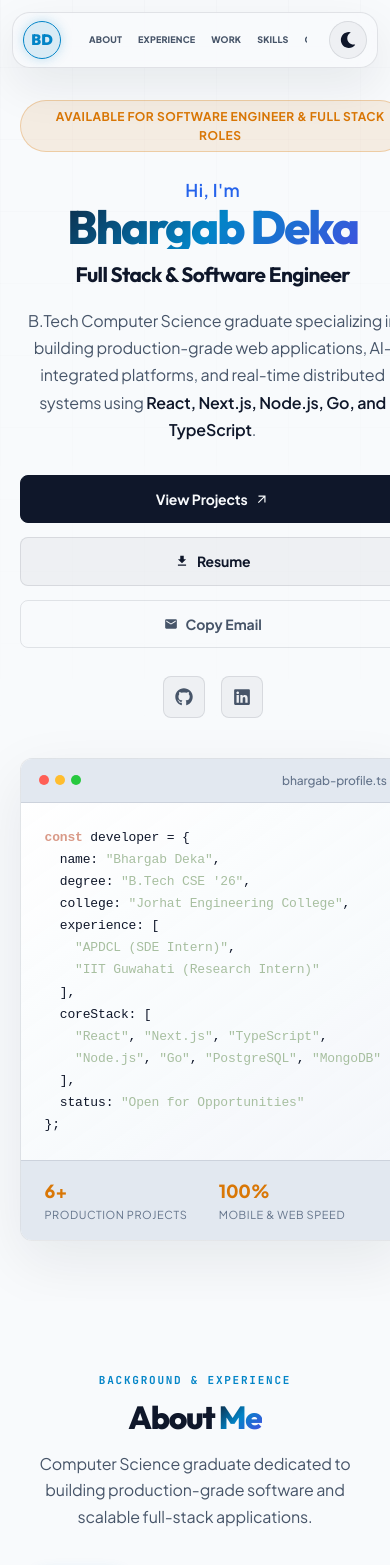
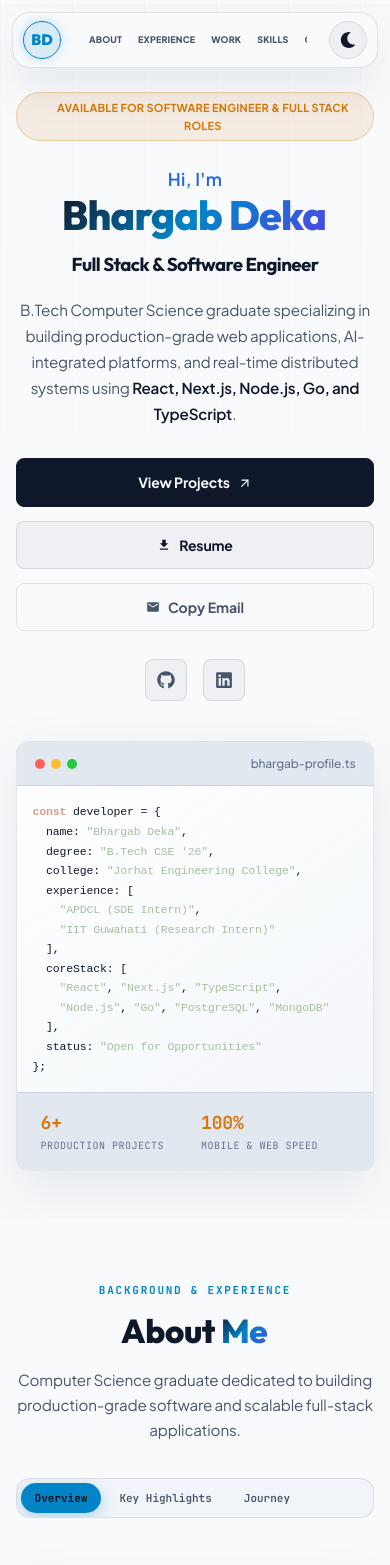
Before and after one commit to bhargabdeka-deka/bhargab-portfolio, a React (Vite) app: page / in a window 390 px wide. Shown: the top 1565 px of the page. Built offline with nearby package versions, Linux system fonts and the light colour scheme.

Commit message:
Fix text clipping and mobile font responsiveness for small screen devices (320px+)

```diff
--- a/src/components/styles/Career.css
+++ b/src/components/styles/Career.css
@@ -102,8 +102,9 @@
 }
 
 .tech-badge {
+  font-family: var(--font-code);
   font-size: 11px;
-  font-weight: 700;
+  font-weight: 600;
   color: var(--text-primary);
   background: var(--subtle-surface);
   border: 1px solid var(--border-subtle);
--- a/src/components/styles/Landing.css
+++ b/src/components/styles/Landing.css
@@ -86,21 +86,25 @@
 
 .landing-name {
   font-size: clamp(3.2rem, 6vw, 5.5rem);
-  line-height: 0.95;
+  line-height: 1.05;
   margin: 0 0 12px;
-  letter-spacing: -0.04em;
+  letter-spacing: -0.03em;
+  word-break: normal;
+  overflow-wrap: break-word;
+  padding-right: 0.04em;
+  padding-bottom: 0.02em;
 }
 
 .landing-tagline {
-  font-size: clamp(1.3rem, 2.4vw, 1.85rem);
+  font-size: clamp(1.25rem, 2.4vw, 1.85rem);
   font-weight: 700;
   color: var(--text-primary);
   margin: 0 0 20px;
-  line-height: 1.25;
+  line-height: 1.3;
 }
 
 .landing-subtitle {
-  font-size: clamp(1rem, 1.4vw, 1.15rem);
+  font-size: clamp(0.95rem, 1.4vw, 1.15rem);
   color: var(--text-secondary);
   margin: 0 0 32px;
   max-width: 640px;
@@ -257,11 +261,12 @@
 }
 
 .code-card-body {
-  padding: 24px;
+  padding: 20px 24px;
   font-family: var(--font-code);
   font-size: 13px;
   line-height: 1.7;
   overflow-x: auto;
+  -webkit-overflow-scrolling: touch;
 }
 
 .code-card-body pre {
@@ -286,13 +291,15 @@
 }
 
 .stat-num {
+  font-family: var(--font-code);
   font-size: 18px;
   font-weight: 800;
   color: var(--accent-gold);
 }
 
 .stat-txt {
-  font-size: 11px;
+  font-family: var(--font-code);
+  font-size: 10px;
   color: var(--text-muted);
   text-transform: uppercase;
   letter-spacing: 0.05em;
@@ -371,11 +378,28 @@
 
 @media screen and (max-width: 640px) {
   .landing-section {
-    padding: 100px var(--section-padding-inline) 60px;
+    padding: 92px var(--section-padding-inline) 48px;
+  }
+
+  .hero-status-pill {
+    max-width: 100%;
+    padding: 6px 12px;
+  }
+
+  .hero-status-pill span:not(.status-dot) {
+    font-size: 11px;
+    letter-spacing: 0.02em;
   }
 
   .landing-name {
-    font-size: clamp(2.6rem, 12vw, 3.8rem);
+    font-size: clamp(2.3rem, 10.5vw, 3.4rem);
+    line-height: 1.1;
+    letter-spacing: -0.02em;
+  }
+
+  .landing-tagline {
+    font-size: clamp(1.1rem, 4.8vw, 1.45rem);
+    line-height: 1.35;
   }
 
   .hero-cta {
@@ -388,7 +412,22 @@
     width: 100%;
   }
 
+  .code-card-body {
+    padding: 16px;
+    font-size: 11.5px;
+  }
+
   .scroll-indicator {
     display: none;
   }
 }
+
+@media screen and (max-width: 380px) {
+  .landing-name {
+    font-size: 2.1rem;
+  }
+
+  .code-card-footer {
+    grid-template-columns: 1fr;
+  }
+}
--- a/src/components/styles/Work.css
+++ b/src/components/styles/Work.css
@@ -50,15 +50,17 @@
 }
 
 .project-index {
-  font-size: 12px;
-  font-weight: 900;
+  font-family: var(--font-code);
+  font-size: 11px;
+  font-weight: 700;
   color: var(--text-muted);
   letter-spacing: 0.12em;
 }
 
 .project-stack {
+  font-family: var(--font-code);
   font-size: 10px;
-  font-weight: 900;
+  font-weight: 700;
   padding: 6px 9px;
   background: var(--subtle-surface);
   border: 1px solid var(--border-subtle);
@@ -66,6 +68,10 @@
   color: var(--text-secondary);
   text-transform: uppercase;
   text-align: right;
+  max-width: 70%;
+  overflow: hidden;
+  text-overflow: ellipsis;
+  white-space: nowrap;
 }
 
 .project-card-body {
@@ -73,12 +79,14 @@
 }
 
 .project-title {
-  font-size: clamp(1.25rem, 2.2vw, 1.55rem);
-  line-height: 1.18;
-  margin: 0 0 18px;
+  font-size: clamp(1.2rem, 2.2vw, 1.55rem);
+  line-height: 1.25;
+  margin: 0 0 16px;
   display: flex;
   align-items: flex-start;
   gap: 10px;
+  word-break: normal;
+  overflow-wrap: break-word;
 }
 
 .project-arrow {
--- a/src/index.css
+++ b/src/index.css
@@ -218,6 +218,10 @@ button {
   -webkit-background-clip: text;
   background-clip: text;
   color: transparent;
+  display: inline-block;
+  padding-right: 0.05em;
+  padding-bottom: 0.04em;
+  box-sizing: content-box;
 }
 
 .glass-effect {
@@ -261,13 +265,16 @@ button {
 }
 
 .section-title {
-  font-size: clamp(2.4rem, 5vw, 4.2rem);
+  font-size: clamp(2rem, 5.5vw, 4.2rem);
   margin-bottom: 16px;
-  line-height: 1.05;
+  line-height: 1.1;
+  letter-spacing: -0.02em;
+  word-break: normal;
+  overflow-wrap: break-word;
 }
 
 .section-subtitle {
-  font-size: clamp(1rem, 1.5vw, 1.12rem);
+  font-size: clamp(0.95rem, 1.4vw, 1.12rem);
   color: var(--text-secondary);
   max-width: 620px;
   margin-inline: auto;
@@ -284,6 +291,7 @@ button {
   border-radius: 999px;
   gap: 4px;
   margin-bottom: 32px;
+  max-width: 100%;
 }
 
 .tab-btn {
@@ -335,10 +343,41 @@ button {
   }
 
   .section-padding {
-    padding: 64px var(--section-padding-inline);
+    padding: 56px var(--section-padding-inline);
   }
 
   .section-title {
-    font-size: clamp(2rem, 8vw, 2.8rem);
+    font-size: clamp(1.85rem, 7vw, 2.6rem);
+    line-height: 1.15;
+    letter-spacing: -0.01em;
+  }
+
+  .tab-switcher {
+    width: 100%;
+    overflow-x: auto;
+    justify-content: flex-start;
+    scrollbar-width: none;
+    -ms-overflow-style: none;
+    padding: 4px;
+    border-radius: 14px;
+  }
+
+  .tab-switcher::-webkit-scrollbar {
+    display: none;
+  }
+
+  .tab-btn {
+    padding: 8px 14px;
+    font-size: 11px;
   }
 }
+
+@media screen and (max-width: 480px) {
+  :root {
+    --section-padding-inline: 4%;
+  }
+
+  .section-title {
+    font-size: clamp(1.65rem, 8.5vw, 2.1rem);
+  }
+}
```
